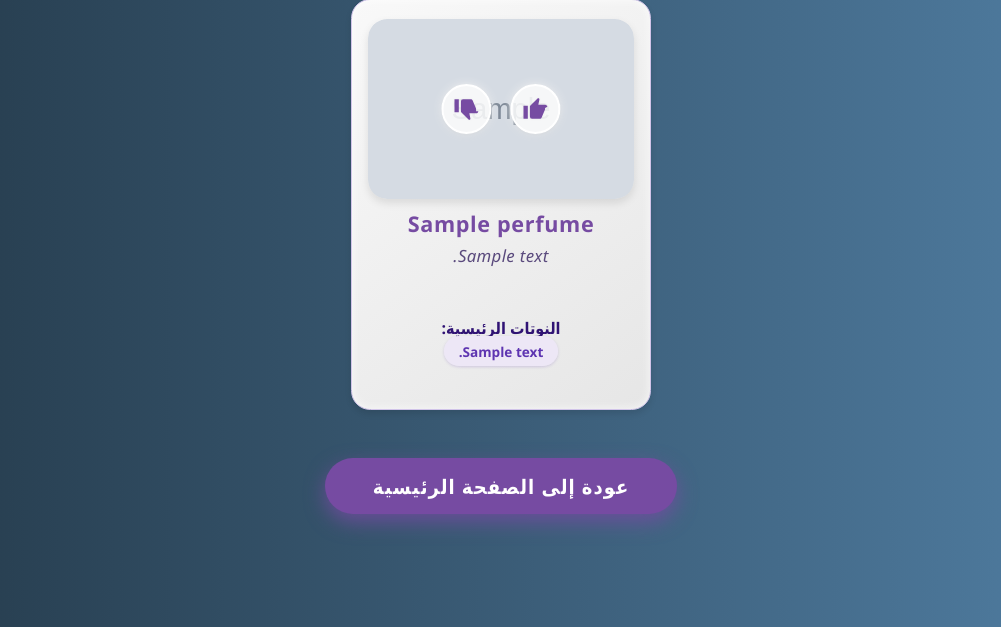
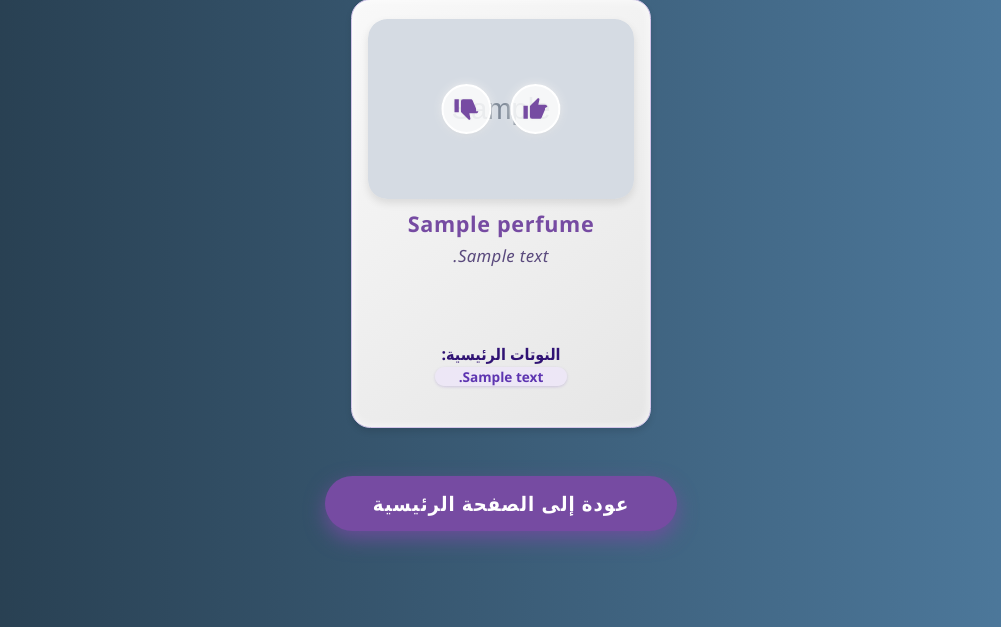
Before and after one commit to Dhayou05/Karim-perfume, a Flask app: template templates/result.html in a window 1280 px wide. Shown: the part 156-783 px from the top of the page, without its empty margins (139-1140 px from the left). Run offline with Flask 3, Linux system fonts and the light colour scheme; the template is opened without the code that fills it: most values are stand-ins (such as "Sample title", 1, 10 or a date in 2020); grey boxes marked "Sample" are stand-in pictures.

Commit message:
Add files via upload

```diff
--- a/templates/result.html
+++ b/templates/result.html
@@ -158,7 +158,7 @@
   line-height: 1.5;
   font-style: italic;
   user-select: text;
-  min-height: 3.5em; /* Keeps consistent height for cards */
+  min-height: 5em; /* Keeps consistent height for cards */
   text-align: center;
   letter-spacing: 0.02em;
   transition: color 0.3s ease;
@@ -170,7 +170,7 @@
 }
 
 .notes-list {
-  margin: 0 auto 1.5rem;
+  margin: 0 auto 1rem;
   padding: 0;
   display: flex;
   flex-wrap: wrap;
@@ -183,7 +183,7 @@
 .notes-list span {
   background-color: #ede7f6; /* Light purple background */
   color: #5e35b1; /* Darker purple text */
-  padding: 0.35rem 0.9rem;
+  padding: 0rem 1.5rem;
   border-radius: 9999px; /* Pill shape */
   font-size: 0.85rem;
   font-weight: 600;
@@ -205,9 +205,9 @@ rcentage-text {
       user-select: none;
       text-align: center;
       font-size: 1rem;
-      margin-top: 0.25rem;
-      min-height: 1.8em;
-      letter-spacing: 0.02em;
+      margin-top: 0rem;
+      min-height: 1em;
+      letter-spacing: 0.05em;
     }
     #back-button {
       margin-top: 3rem;
@@ -348,5 +348,4 @@ rcentage-text {
   </script>
 
 </body>
-
 </html>
```
